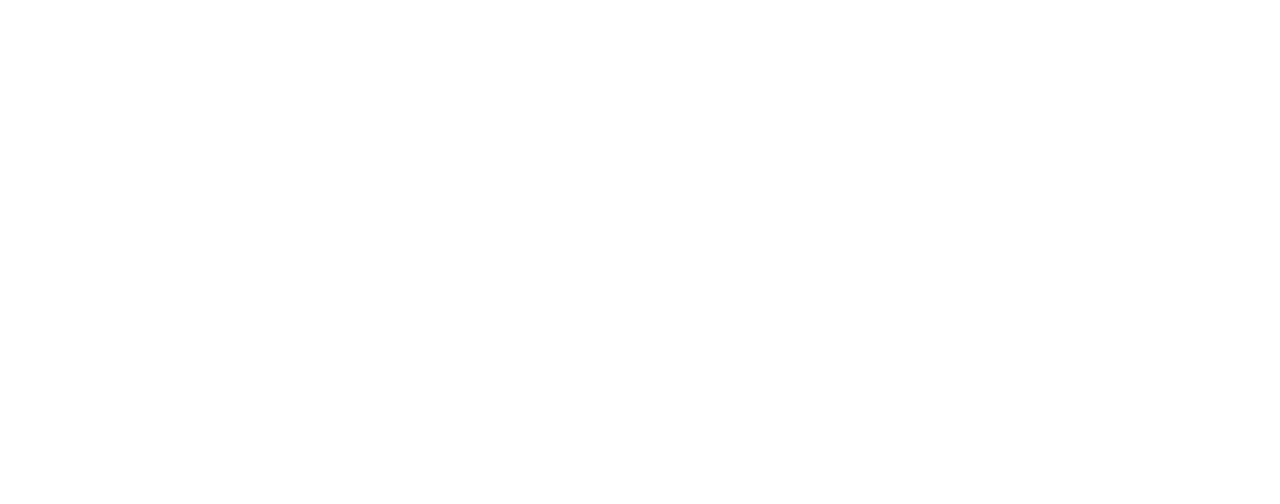
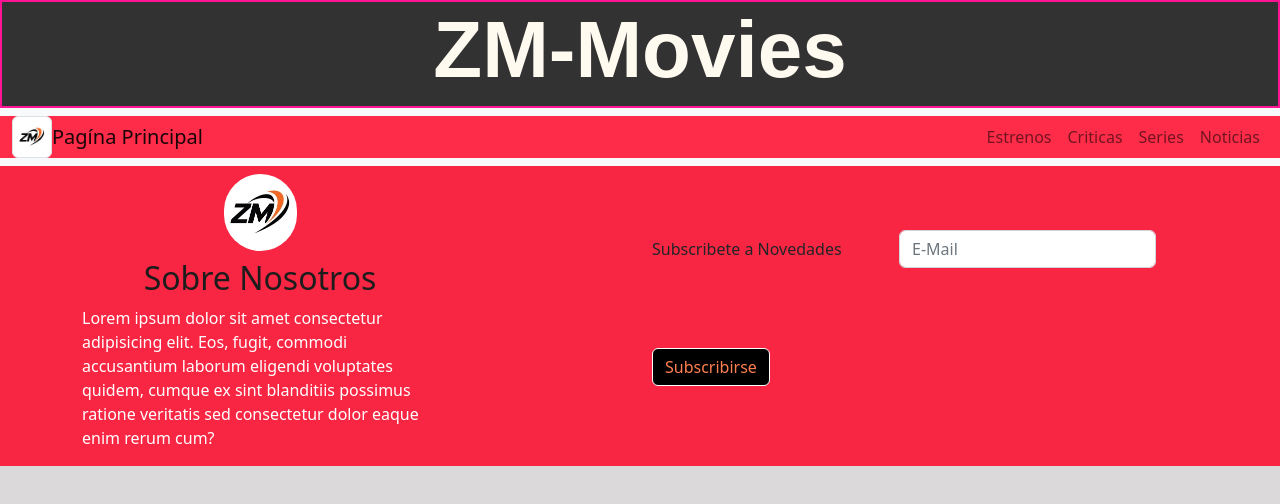
Before and after one commit to fabianCRL/PreEntrega2_ClaudioCoronel, a plain HTML site: page pages/criticas.html in a window 1280 px wide. Drawn offline with nearby package versions, Linux system fonts and the light colour scheme.

Commit message:
paginas agregadas

```diff
--- a/pages/criticas.html
+++ b/pages/criticas.html
@@ -0,0 +1,95 @@
+<!DOCTYPE html>
+<html lang="en">
+
+<head>
+    <meta charset="UTF-8">
+    <meta http-equiv="X-UA-Compatible" content="IE=edge">
+    <meta name="viewport" content="width=device-width, initial-scale=1.0">
+    <title>Document</title>
+    <link href="https://cdn.jsdelivr.net/npm/bootstrap@5.2.1/dist/css/bootstrap.min.css" rel="stylesheet"
+        integrity="sha384-iYQeCzEYFbKjA/T2uDLTpkwGzCiq6soy8tYaI1GyVh/UjpbCx/TYkiZhlZB6+fzT" crossorigin="anonymous">
+    <script src="https://cdn.jsdelivr.net/npm/bootstrap@5.2.1/dist/js/bootstrap.bundle.min.js"
+        integrity="sha384-u1OknCvxWvY5kfmNBILK2hRnQC3Pr17a+RTT6rIHI7NnikvbZlHgTPOOmMi466C8"
+        crossorigin="anonymous"></script>
+    <link rel="stylesheet" href="../css/styles.css">
+</head>
+
+<body style="background-color:rgb(219, 217, 217) ;">
+    <header>
+        <div class="Titulo1">
+            <h1 class="display-1 fw-bold">ZM-Movies</h1>
+        </div>
+
+
+        <nav class="navbar navbar-expand-lg bg-light">
+            <div class="container-fluid" style="background-color:rgba(255, 0, 34, 0.822) ;">
+                <img src="../img/logoZM.jpg" alt="" width="40" height="25"
+                    class="d-inline-block lign-text-top img-thumbnail">
+                <a class="navbar-brand" href="../index.html">Pagína Principal</a>
+                <button class="navbar-toggler" type="button" data-bs-toggle="collapse"
+                    data-bs-target="#navbarNavAltMarkup" aria-controls="navbarNavAltMarkup" aria-expanded="false"
+                    aria-label="Toggle navigation">
+                    <span class="navbar-toggler-icon"></span>
+                </button>
+                <div class="collapse navbar-collapse nav justify-content-end" id="navbarNavAltMarkup">
+                    <div class="navbar-nav">
+                        <a class="nav-link" aria-current="page" href="../pages/estrenos.html">Estrenos</a>
+                        <a class="nav-link" href="../pages/criticas.html">Criticas</a>
+                        <a class="nav-link" href="../pages/series.html">Series</a>
+                        <a class="nav-link" href="../pages/noticias.html">Noticias</a>
+                    </div>
+                </div>
+            </div>
+        </nav>
+
+
+    </header>
+
+    <main>
+
+    </main>
+
+    <footer class="piePagina container-fluid">
+
+        <div class="container">
+            <div class="row justify-content-between">
+                <div class="d-flex flex-column align-items-center col-lg-4">
+                    <img src="../img/logoZM.jpg" alt="" class="w-25 logoZM img-fluid p-2">
+
+                    <h2 class="tituloFooter">
+                        Sobre Nosotros
+                    </h2>
+                    <p class="parrafoFooter">
+                        Lorem ipsum dolor sit amet consectetur adipisicing elit. Eos, fugit, commodi accusantium laborum
+                        eligendi voluptates quidem, cumque ex sint blanditiis possimus ratione veritatis sed consectetur
+                        dolor eaque enim rerum cum?
+                    </p>
+                </div>
+                <div class="formulario1 col-lg-6 d-flex flex-row-reverse">
+                    <form class="row g-3">
+                        <div class="col-auto subscribe">
+                            <label for="staticEmail2" class="visually-hidden">Email</label>
+                            <input type="text" readonly class="form-control-plaintext" id="staticEmail2"
+                                value="Subscribete a Novedades">
+                        </div>
+                        <div class="col-auto">
+                            <label for="inputPassword2" class="visually-hidden">Password</label>
+                            <input type="password" class="form-control" id="inputPassword2" placeholder="E-Mail">
+                        </div>
+                        <div class="col-auto">
+                            <button type="submit" class="btn btn-dark mb-3">Subscribirse</button>
+                        </div>
+                    </form>
+                </div>
+
+            </div>
+
+        </div>
+
+
+
+    </footer>
+
+</body>
+
+</html>
```
Also changed, not shown: index.html (+5 -5 lines), pages/estrenos.html (+95 -0 lines), pages/noticias.html (+95 -0 lines), pages/series.html (+95 -0 lines).
